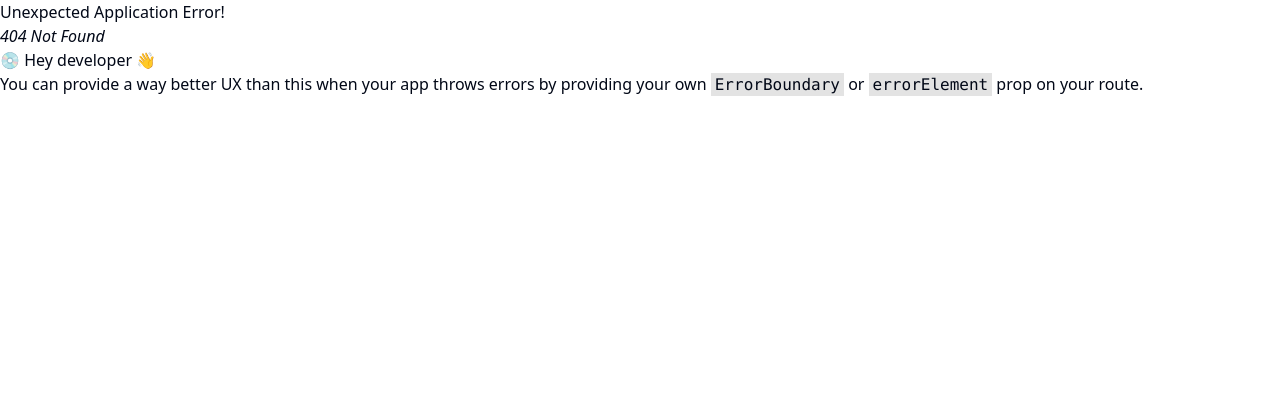
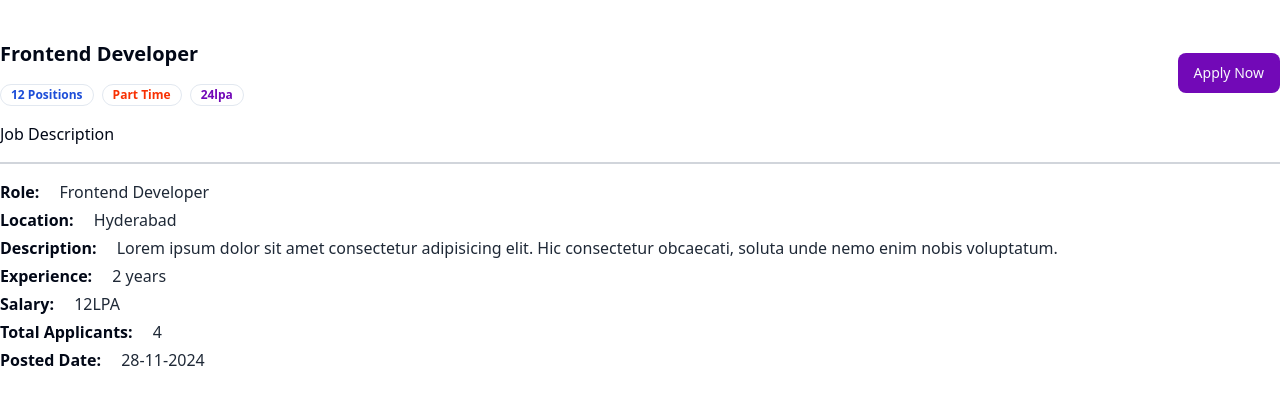
Before and after one commit to Tirth02/Job-Portal-MERN-stack-project-, a React (Vite) app in the folder frontend/: page /description/1 in a window 1280 px wide. Before the commit this address had no page. Shown: the top 404 px of the page. Built offline with nearby package versions, Linux system fonts and the light colour scheme.

Commit message:
Detail page ui created

```diff
--- a/frontend/src/components/Job.jsx
+++ b/frontend/src/components/Job.jsx
@@ -3,8 +3,11 @@
 import { Bookmark } from 'lucide-react'
 import { Avatar, AvatarImage } from './ui/avatar'
 import { Badge } from './ui/badge'
+import { useNavigate } from 'react-router-dom'
 
 const Job = () => {
+  const navigate = useNavigate();
+  const jobId = "lndknbcjdk";
   return (
     <div className='p-5 rounded-md shadow-xl bg-white border border-gray-100'>
       <div className='flex items-center justify-between'>
@@ -38,7 +41,7 @@
         </Badge>
       </div>
       <div className='flex items-center gap-4 mt-4'>
-        <Button variant="outline">Details</Button>
+        <Button variant="outline" onClick={() =>navigate(`/description/${jobId}`)}>Details</Button>
         <Button className="bg-[#7209b7]">Save For Later</Button>
       </div>
     </div>
--- /dev/null
+++ b/frontend/src/components/JobDescription.jsx
@@ -0,0 +1,42 @@
+import React from "react";
+import { Badge } from "./ui/badge";
+import { Button } from "./ui/button";
+
+const JobDescription = () => {
+  const isApplied = false;
+  return (
+    <div className="max-w-7xl mx-auto my-10">
+      <div className="flex items-center justify-between">
+        <div>
+          <h1 className="font-bold text-xl">Frontend Developer</h1>
+          <div className="flex items-center gap-2 mt-4">
+            <Badge className={"text-blue-700 font-bold"} variant="ghost">
+              12 Positions
+            </Badge>
+            <Badge className={"text-[#F83002] font-bold"} variant="ghost">
+              Part Time
+            </Badge>
+            <Badge className={"text-[#7209b7] font-bold"} variant="ghost">
+              24lpa
+            </Badge>
+          </div>
+        </div>
+        <Button disabled={isApplied} className={`rounded-lg ${isApplied ? 'bg-gray-600 cursor-not-allowed' : 'bg-[#7209b7] hover:bg-[#5f32ad]'} `}>
+          {isApplied ? 'Already Applied' : 'Apply Now'}
+        </Button>
+      </div>
+      <h1 className="border-b-2 border-b-gray-300 font-medium py-4">Job Description</h1>
+      <div className="my-4">
+        <h1 className="font-bold my-1">Role: <span className="pl-4 font-normal text-gray-800">Frontend Developer</span></h1>
+        <h1 className="font-bold my-1">Location: <span className="pl-4 font-normal text-gray-800">Hyderabad</span></h1>
+        <h1 className="font-bold my-1">Description: <span className="pl-4 font-normal text-gray-800">Lorem ipsum dolor sit amet consectetur adipisicing elit. Hic consectetur obcaecati, soluta unde nemo enim nobis voluptatum.</span></h1>
+        <h1 className="font-bold my-1">Experience: <span className="pl-4 font-normal text-gray-800">2 years</span></h1>
+        <h1 className="font-bold my-1">Salary: <span className="pl-4 font-normal text-gray-800">12LPA</span></h1>
+        <h1 className="font-bold my-1">Total Applicants: <span className="pl-4 font-normal text-gray-800">4</span></h1>
+        <h1 className="font-bold my-1">Posted Date: <span className="pl-4 font-normal text-gray-800">28-11-2024</span></h1>
+      </div>
+    </div>
+  );
+};
+
+export default JobDescription;
```
Also changed, not shown: frontend/src/App.jsx (+28 -24 lines).
